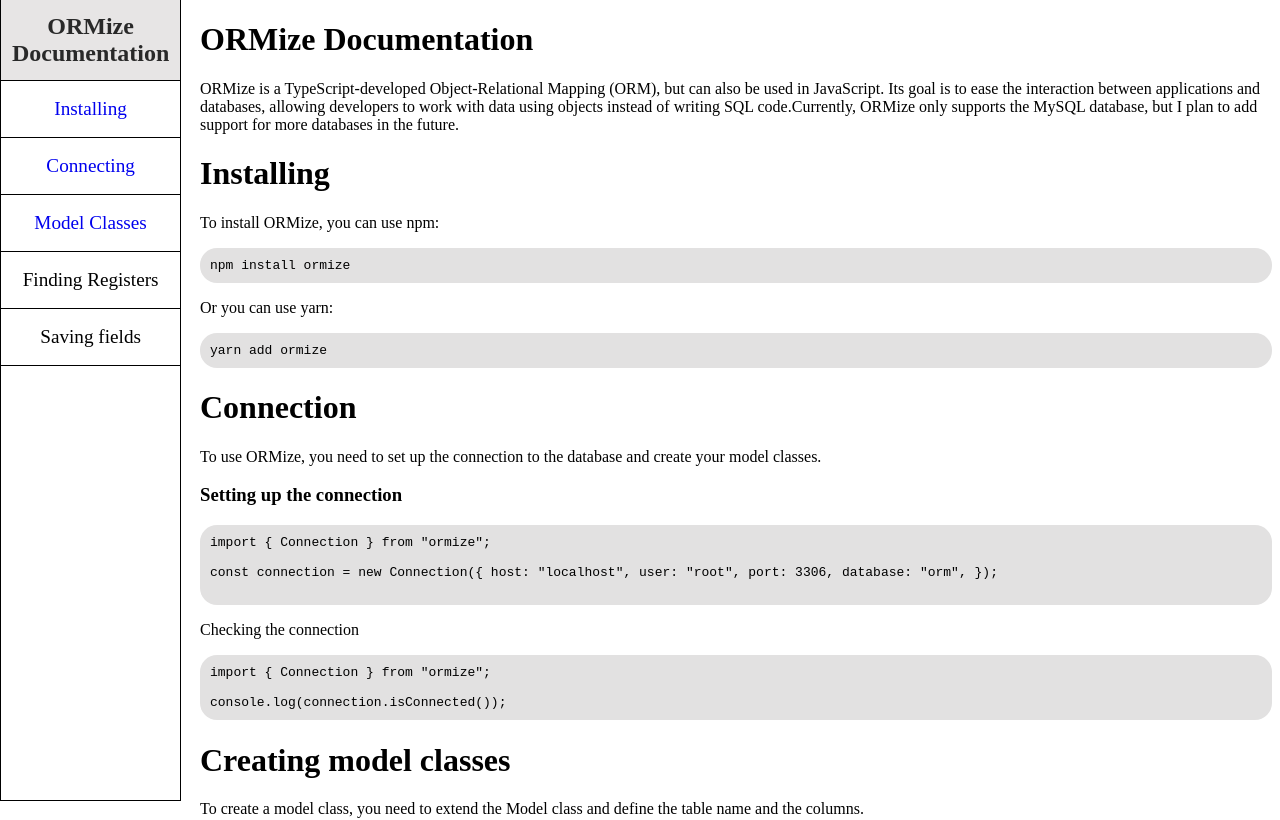
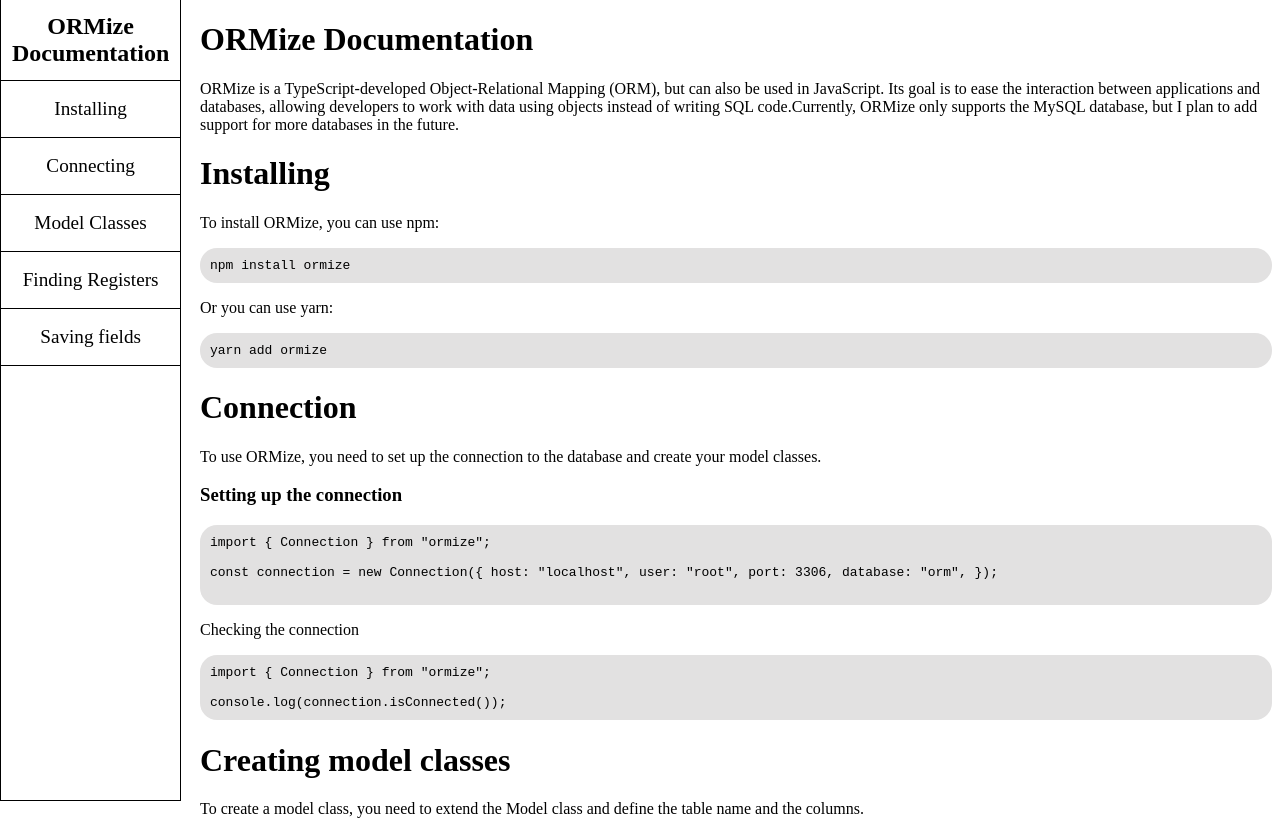
Before and after one commit to pedroddjkkk/ORMizeDocumentation, a React (Create React App) app: page / in a window 1280 px wide. Shown: the top 820 px of the page. Built offline with nearby package versions, Linux system fonts and the light colour scheme.

Commit message:
Stying new Prop

```diff
--- a/src/components/NavBar/index.css
+++ b/src/components/NavBar/index.css
@@ -26,6 +26,7 @@
   text-decoration: none;
   width: 100%;
   transition: all 0.3s ease-in-out;
+  color: #000;
 }
 
 .navbarTop {
@@ -40,6 +41,7 @@
   border-top: none;
   text-decoration: none;
   transition: all 0.3s ease-in-out;
+  color: #000;
 }
 
 .navbarItem:hover {
```
